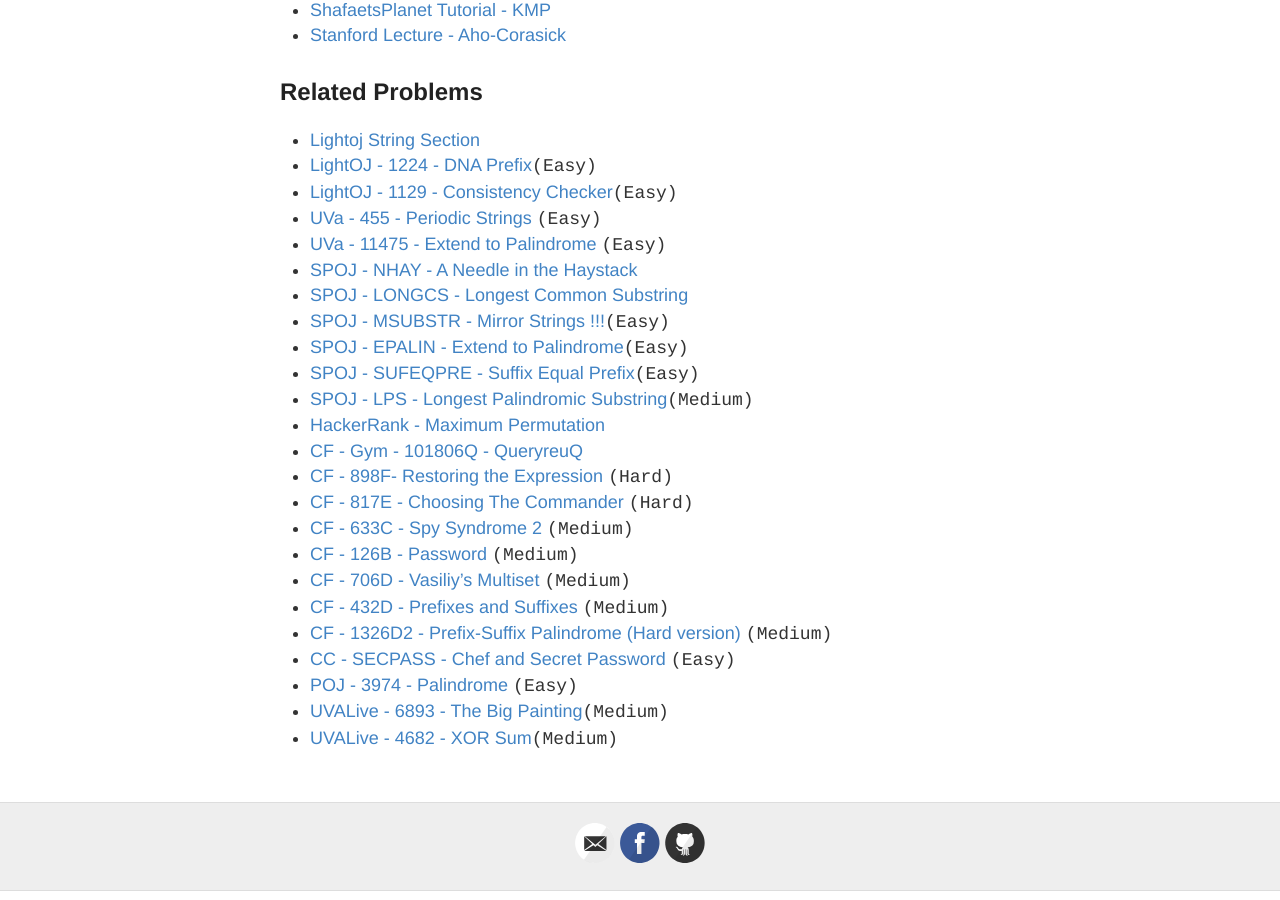
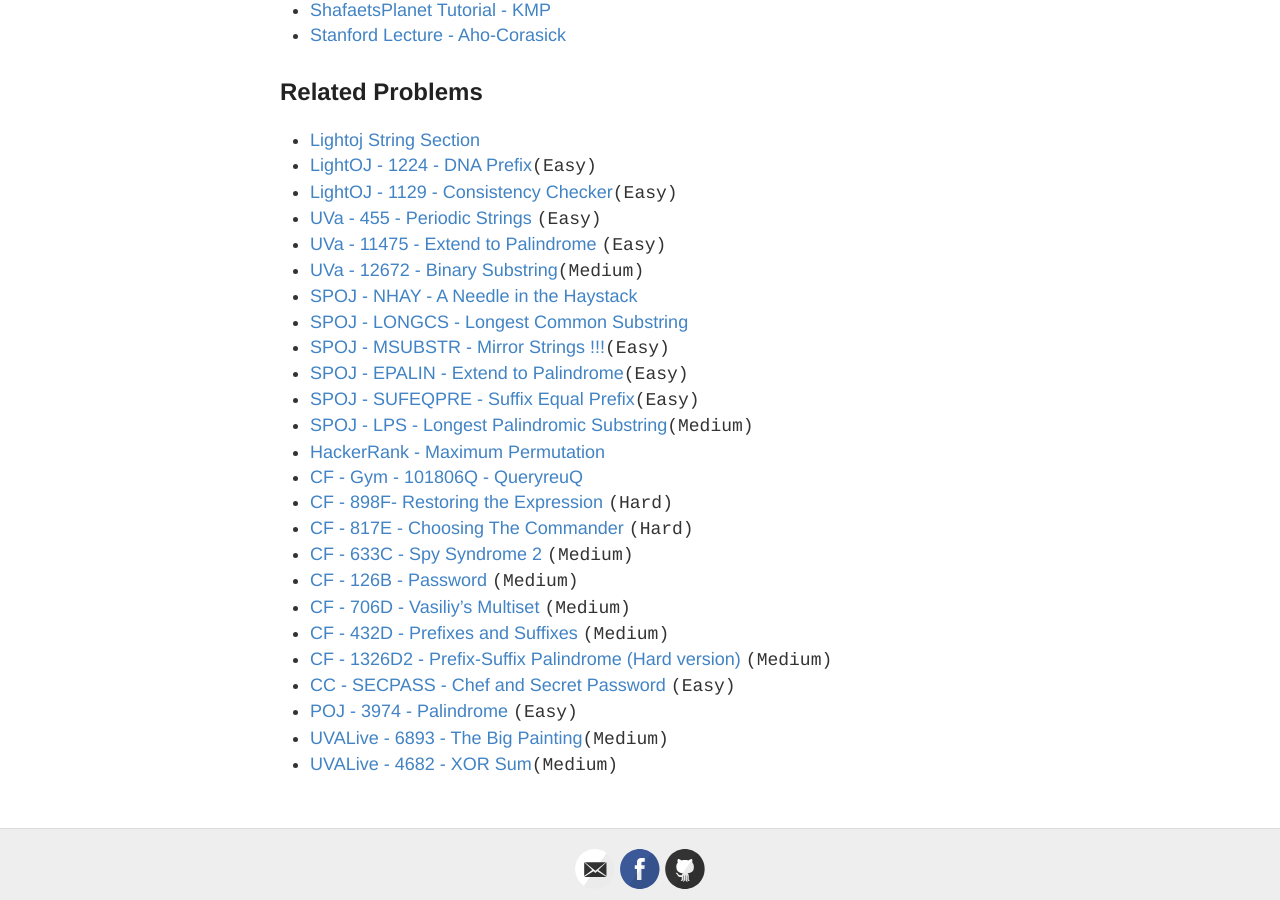
Before and after one commit to baps-bgd/baps-bgd.github.io, a Jekyll site: the page built from _posts/2020-10-7-string-algorithms.md, in a window 1280 px wide and 900 px high, scrolled down 560 px. Built offline with Jekyll 4.4.1, drawn with Linux system fonts in a browser that asks for light colours.

Commit message:
Update 2020-10-7-string-algorithms.md

```diff
--- a/_posts/2020-10-7-string-algorithms.md
+++ b/_posts/2020-10-7-string-algorithms.md
@@ -23,6 +23,7 @@
 - [LightOJ - 1129 - Consistency Checker](http://lightoj.com/volume_showproblem.php?problem=1129){:target="_blank"}`(Easy)`
 - [UVa - 455 - Periodic Strings](https://onlinejudge.org/external/4/455.pdf){:target="_blank"} `(Easy)`
 - [UVa - 11475 - Extend to Palindrome](https://onlinejudge.org/external/114/11475.pdf){:target="_blank"} `(Easy)`
+- [UVa - 12672 - Binary Substring](https://onlinejudge.org/external/124/12472.pdf){:target="\_blank"}`(Medium)`
 - [SPOJ - NHAY - A Needle in the Haystack](http://www.spoj.com/problems/NHAY/){:target="_blank"}
 - [SPOJ - LONGCS - Longest Common Substring](https://www.spoj.com/problems/LONGCS/){:target="_blank"}
 - [SPOJ - MSUBSTR - Mirror Strings !!!](https://www.spoj.com/problems/MSUBSTR/en/){:target="_blank"}`(Easy)`
```
